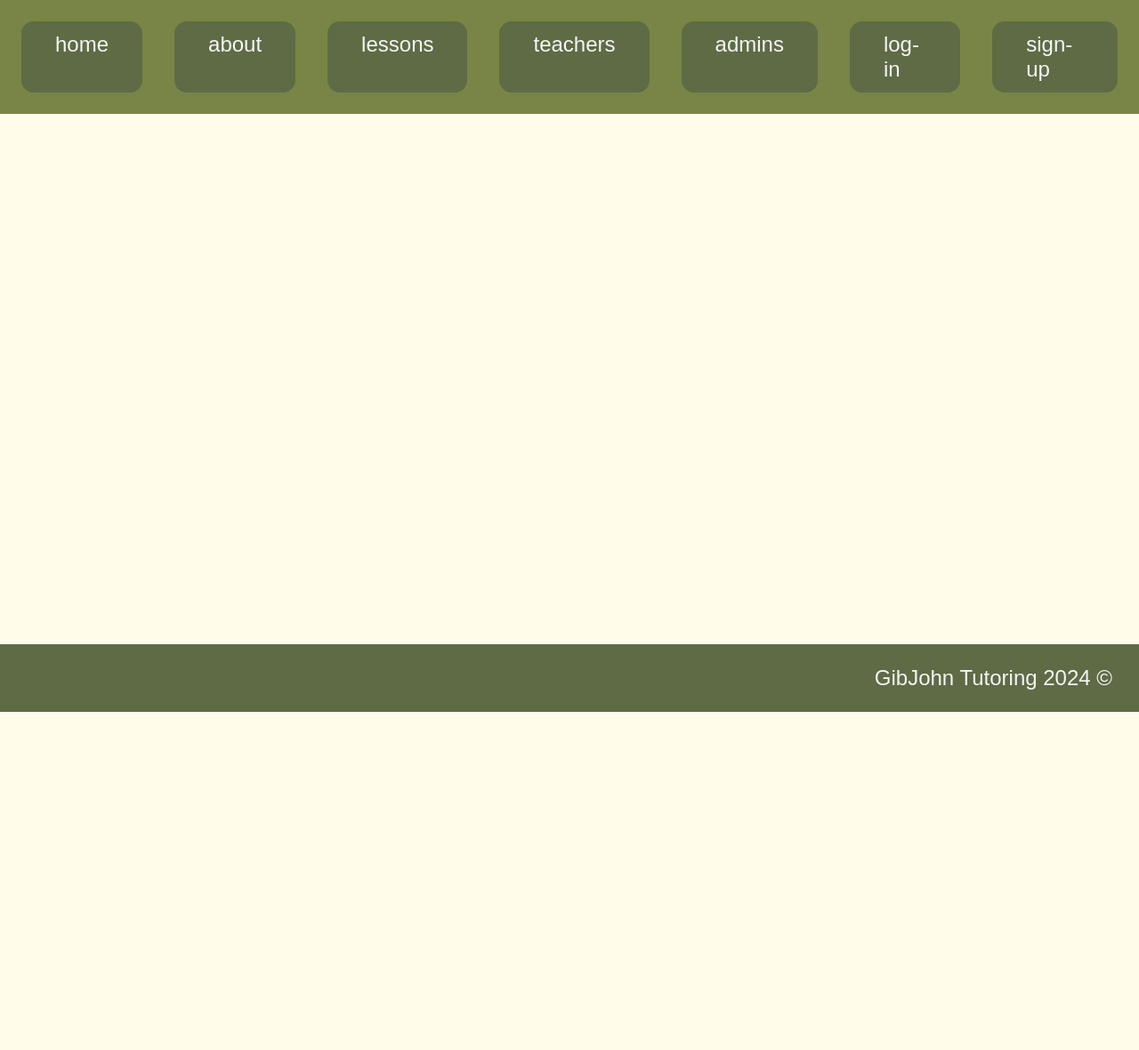
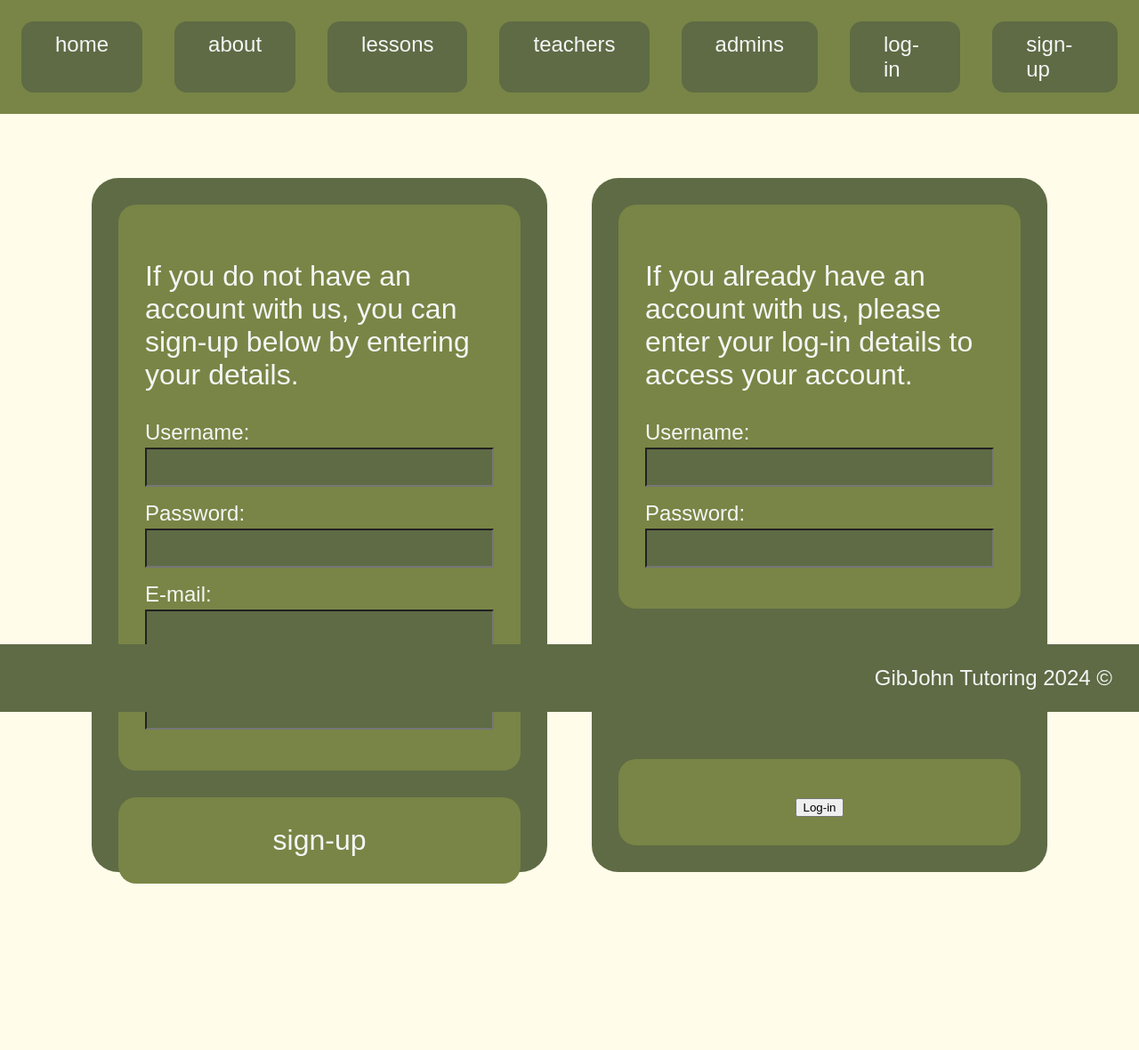
Before and after one commit to Beemer-2/GibJohn-Tutoring-School-Flask-Project, a Flask app: page /log-in-sign-up-page in a window 1280 px wide. Shown: the whole page at 89% size. Before the commit the page ends 800 px from the top, so only its background shows below. Run offline with Flask 3, Linux system fonts and the light colour scheme.

Commit message:
Added the log-in/sign-up page

```diff
--- a/app.py
+++ b/app.py
@@ -1,4 +1,5 @@
-from flask import Flask, render_template, redirect, url_for
+from flask import Flask, render_template, redirect, url_for, request
+import sqlite3
 
 app = Flask(__name__)
 
@@ -14,5 +15,22 @@ def about():
 def log_in_sign_up():
     return render_template("log-in-sign-up-page.html")
 
+@app.route("/sign-up", methods=["POST"])
+def create_account():
+    data = request.form
+    print(data)
+    database = sqlite3.connect("database/main.db")
+
+    return "account created with details"
+
+@app.route("/log-in", methods=["POST"])
+def log_in_to_account():
+    data = request.form
+    print(data)
+    database = sqlite3.connect("database/main.db")
+
+    return "account created with details"
+
+
 if __name__ == "__main__":
     app.run(debug=True)
--- a/static/global-css.css
+++ b/static/global-css.css
@@ -3,12 +3,15 @@
     box-sizing: border-box;
 }
 
-body, html {
+html {
     margin: 0;
-    height: 100vh;
-    height: 100svh;
 }
 
+body {
+    margin: 0;
+}
+
+/*
 main {
     height: 100vh;
     height: 100svh;
--- a/static/home-styles.css
+++ b/static/home-styles.css
@@ -25,6 +25,8 @@ main > div > p {
     justify-content: center;
     align-items: top;
     gap: 194px;
+    margin-bottom: 14vh;
+    margin-bottom: 14svh;
 }
 
 #one-by-two-div > div {
--- a/static/layout-styles.css
+++ b/static/layout-styles.css
@@ -31,6 +31,7 @@ header {
     top: 0;
     color: whitesmoke;
     background-color: #798546;
+    z-index: 100;
 }
 
 footer {
@@ -52,5 +53,5 @@ body {
 }
 
 main {
-    margin-top: 200px;
+    margin: 200px 0px;
 }
--- a/static/log-in-sign-up-styles.css
+++ b/static/log-in-sign-up-styles.css
@@ -0,0 +1,57 @@
+#main-container {
+    display: flex;
+    justify-content: center;
+    align-items: center;
+    gap: 50px;
+    color: whitesmoke
+}
+
+.sub-containers {
+    background-color: #5e6b45;
+    padding: 30px;
+    border-radius: 30px;
+    width: 40%;
+    display: flex;
+    flex-direction: column;
+    justify-content: space-between;
+    gap: 30px;
+    height: 780px;
+    z-index: ;
+}
+
+.sub-containers > div {
+    border-radius: 20px;
+    padding: 30px;
+    position: relative;
+    background-color: #798546;
+}
+
+.sub-containers > div > p {
+    font-size: xx-large;
+}
+
+form {
+    display: flex;
+    flex-direction: column;
+    font-size: x-large;
+}
+
+form > input {
+    padding-top: 18px;
+    margin-top: 3px;
+    margin-bottom: 16px;
+    background-color: #5e6b45;
+    font-size: large;
+}
+
+
+.sign-up-log-in-box {
+    height: fit-content;
+    text-align: center;
+    background-color: #798546;
+    font-size: xx-large;
+}
+
+body {
+    height: max-content
+}
--- a/templates/layout.html
+++ b/templates/layout.html
@@ -15,15 +15,15 @@
         {% block header %}
         <nav>
             <div id="left-nav">
-                <ul><a href="">home</a></ul>
+                <ul><a href="/">home</a></ul>
                 <ul><a href="about">about</a></ul>
                 <ul><a href="">lessons</a></ul>
                 <ul><a href="">teachers</a></ul>
                 <ul><a href="">admins</a></ul>
             </div>
             <div id="right-nav">
-                <ul><a href="">log-in</a></ul>
-                <ul><a href="">sign-up</a></ul>
+                <ul><a href="log-in-sign-up-page">log-in</a></ul>
+                <ul><a href="log-in-sign-up-page">sign-up</a></ul>
             </div>
         </nav>
         {% endblock %}
--- a/templates/log-in-sign-up-page.html
+++ b/templates/log-in-sign-up-page.html
@@ -1,6 +1,37 @@
 {% extends "layout.html" %}
-{% block title %}About{% endblock %}
+{% block title %}Log-in/Sign-up{% endblock %}
 {% block css_link %}<link rel="stylesheet" href="../static/log-in-sign-up-styles.css">{% endblock %}
 {% block content %}
-
+<div id="main-container">
+    <div class="sub-containers">
+        <div>
+            <p>If you do not have an account with us, you can sign-up below by entering your details.</p>
+            <form action="/sign-up" method="POST">
+                <label for="username">Username:</label>
+                <input type="text" id="username" name="username">
+                <label for="password">Password:</label>
+                <input type="password" id="password" name="password">
+                <label for="email">E-mail:</label>
+                <input type="email" id="email" name="email">
+                <label for="phone">Phone number:</label>
+                <input type="tel" id="username" name="username">
+                <!--<input type="submit" id="submit-form" name="submit-form">-->
+            </form>
+        </div>
+        <div class="sign-up-log-in-box">sign-up</div>
+    </div>
+    <div class="sub-containers">
+        <div>
+            <p>If you already have an account with us, please enter your log-in details to access your account.</p>
+            <form action="/log-in" method="POST">
+                <label for="username">Username:</label>
+                <input type="text" id="username" name="username">
+                <label for="password">Password:</label>
+                <input type="password" id="password" name="password">
+                <!--<input type="submit" id="submit-form" name="submit-form">-->
+            </form>
+        </div>
+        <div class="sign-up-log-in-box"><button form="/log-in">Log-in</button></div>
+    </div>
+</div>
 {% endblock %}
```
Also changed, not shown: initialise-database.py (added, +7 -0 lines), README.md (added), database/main.db (added).
